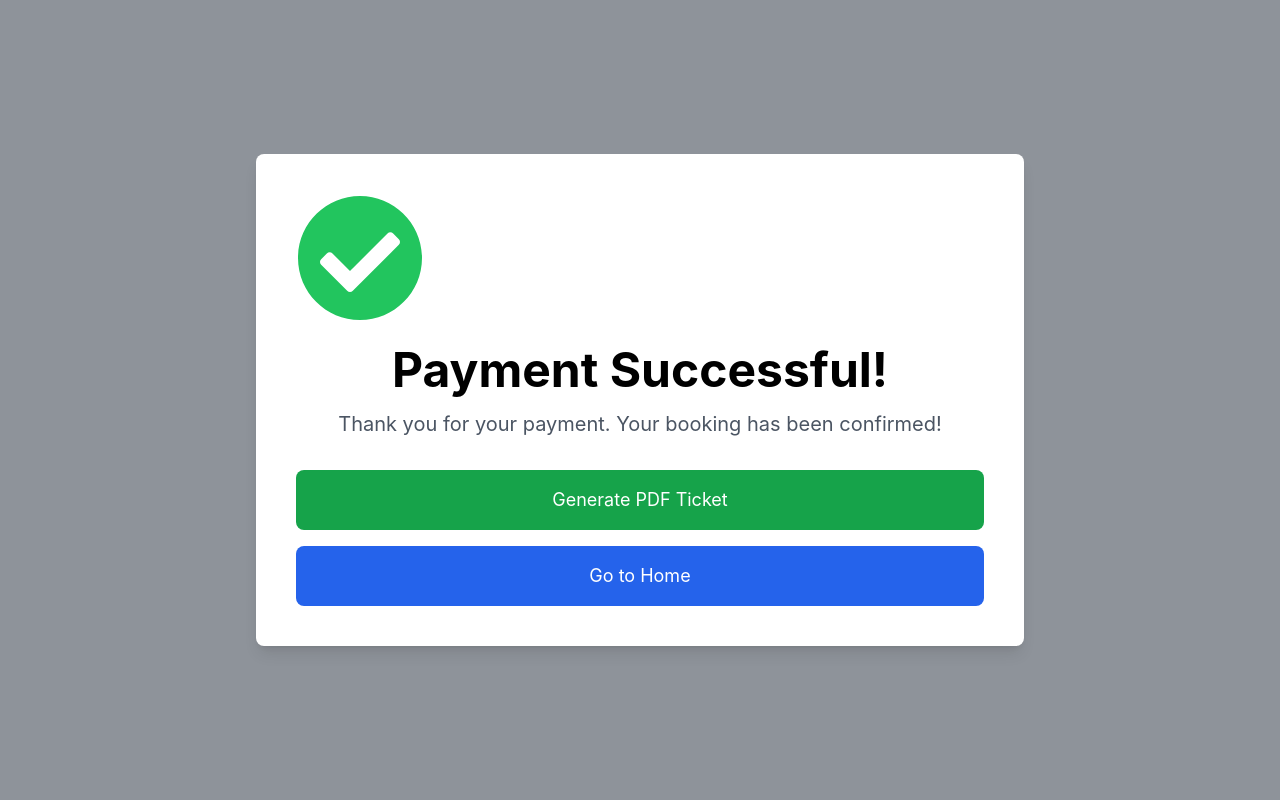
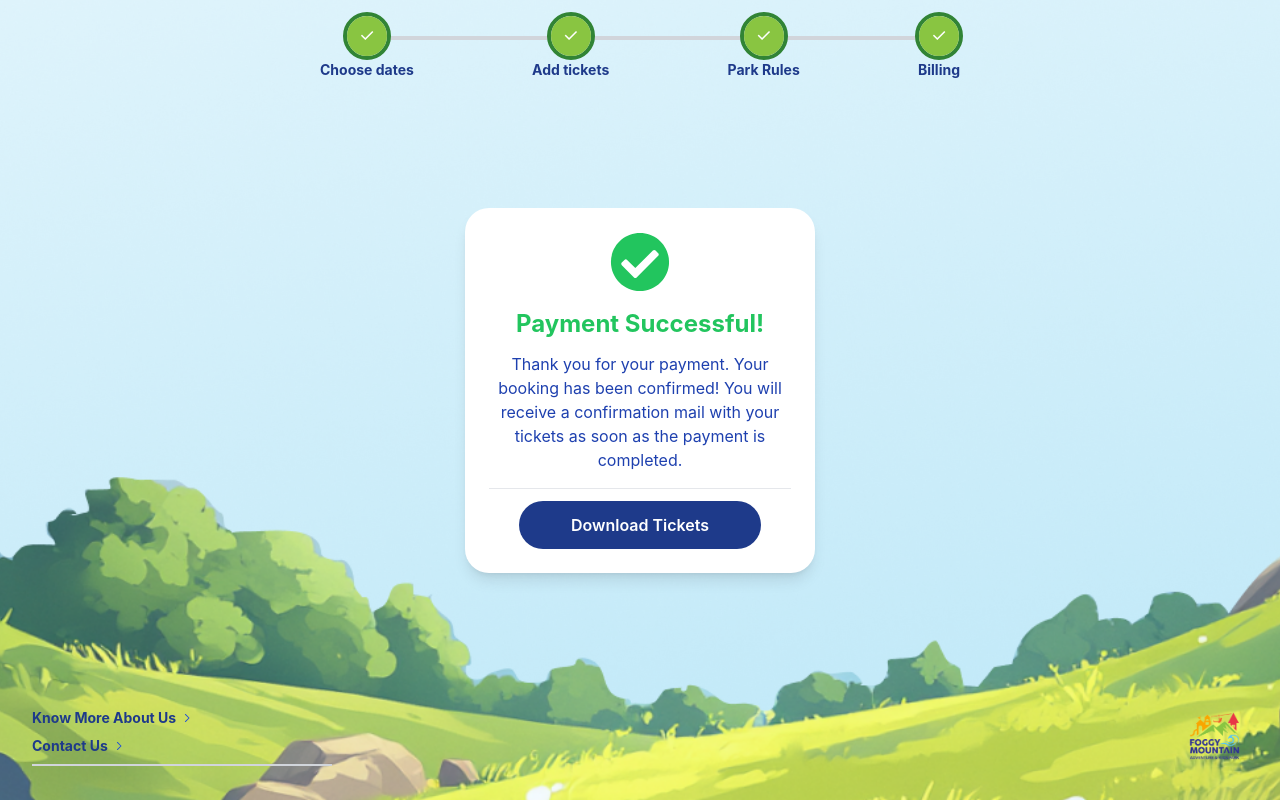
Before and after one commit to fayizIT/Ticket-Management, a React (Vite) app in the folder frontend-api/: page /thank-you in a window 1280 px wide. Built offline with nearby package versions, Linux system fonts and the light colour scheme.

Commit message:
latest commit on payment successfull

```diff
--- a/frontend-api/index.html
+++ b/frontend-api/index.html
@@ -5,7 +5,7 @@
     <link rel="icon" type="image/svg+xml" href="/vite.svg" />
     <link href="https://fonts.googleapis.com/icon?family=Material+Icons" rel="stylesheet">
     <meta name="viewport" content="width=device-width, initial-scale=1.0" />
-    <title>Vite + React + TS</title>
+    <title>Foggy mountain Ticket Booking</title>
   </head>
   <body>
     <div id="root"></div>
--- a/frontend-api/src/components/PaymentSuccess.tsx
+++ b/frontend-api/src/components/PaymentSuccess.tsx
@@ -1,10 +1,12 @@
-import React from 'react';
-import { FaCheckCircle } from 'react-icons/fa';
-import { useNavigate, useLocation } from 'react-router-dom';
-import jsPDF from 'jspdf';
-import JsBarcode from 'jsbarcode';
-import 'jspdf-autotable';
-import logo from '../../public/assets/clientlogo.png';
+import React from "react";
+import { FaCheckCircle } from "react-icons/fa";
+import { useNavigate, useLocation } from "react-router-dom";
+import { PdfGenerator } from "./PdfGenerator";
+import backgroundImage from "../../public/assets/TicketFrame.png";
+import RightFooter from "./RightFooter";
+import LeftFooter from "./LeftFooter";
+import Timeline from "./Timeline";
+import Image from "../../public/assets/clientlogo.png";
 
 const PaymentSuccess: React.FC = () => {
   const navigate = useNavigate();
@@ -15,94 +17,80 @@ const PaymentSuccess: React.FC = () => {
     navigate("/");
   };
 
-  const handleGeneratePdf = () => {
-    const doc = new jsPDF();
+  // Format date to "15 October 2024"
+  const formattedDate = bookingData?.dateOfVisit
+    ? new Date(bookingData.dateOfVisit).toLocaleDateString('en-GB', {
+        day: 'numeric',
+        month: 'long',
+        year: 'numeric',
+      })
+    : "";
 
-    // Add logo
-    const logoImg = new Image();
-    logoImg.src = logo; // Use the imported logo path
-    logoImg.onload = () => {
-      doc.addImage(logoImg, 'PNG', 10, 10, 50, 20); // Adjusted position
-
-      // Title
-      doc.setFontSize(22);
-      doc.text("Booking Confirmation", 105, 35, { align: 'center' });
-
-      // Table for Booking Details
-      const tableData = [
-        { detail: 'Name', info: bookingData.fullName },
-        { detail: 'Email', info: bookingData.email },
-        { detail: 'Total Amount', info: `'₹' ${bookingData.grandTotal}` },
-        { detail: 'Booking ID', info: bookingData.bookingId },
-        { detail: 'Date of Visit', info: new Date(bookingData.dateOfVisit).toLocaleDateString() },
-        { detail: 'PIN Code', info: bookingData.pinCode },
-        { detail: 'Payment ID', info: bookingData.orderId },
-      ];
-
-      (doc as any).autoTable({
-        head: [['Detail', 'Information']],
-        body: tableData.map(item => [item.detail, item.info]),
-        startY: 50, // Start the table below the title
-        theme: 'grid',
-        styles: {
-          halign: 'left',
-          fontSize: 12,
-        },
-        headStyles: {
-          fillColor: [22, 160, 133],
-          textColor: [255, 255, 255],
-          fontSize: 14,
-        },
-        alternateRowStyles: {
-          fillColor: [240, 240, 240],
-        },
-        margin: { top: 20 },
-      });
-
-      // Generate a barcode
-      const barcodeCanvas = document.createElement("canvas");
-      JsBarcode(barcodeCanvas, bookingData.bookingId, {
-        format: "CODE128",
-        width: 2,
-        height: 50,
-        displayValue: true,
-        text: "Booking ID",
-      });
-
-      const barcodeDataUrl = barcodeCanvas.toDataURL("image/png");
-      doc.addImage(barcodeDataUrl, 'PNG', 20, (doc as any).lastAutoTable.finalY + 10, 180, 30);
-
-      // Save the PDF
-      doc.save("booking_confirmation.pdf");
-    };  };
+  // Format total to avoid unnecessary decimal points
+  const formattedTotal = bookingData?.grandTotal
+    ? parseFloat(bookingData.grandTotal.toFixed(2))
+    : "";
 
   return (
-    <div className="fixed inset-0 flex items-center justify-center bg-gray-800 bg-opacity-50 p-4 md:p-10">
-      <div className="bg-white rounded-lg shadow-lg p-6 md:p-10 w-full max-w-lg lg:max-w-3xl text-center">
-        {/* Success Icon */}
-        <FaCheckCircle className="text-green-500 text-6xl md:text-9xl mb-6" />
+    <div
+      className="min-h-screen flex flex-col bg-no-repeat bg-cover bg-center w-full"
+      style={{
+        backgroundImage: `url(${backgroundImage})`,
+        backgroundSize: "cover",
+      }}
+    >
+      <Timeline
+        currentStep={4}
+        onStepClick={() => console.log("Step clicked!")}
+      />
 
-        {/* Success Message */}
-        <h2 className="text-2xl md:text-5xl font-bold mb-4">Payment Successful!</h2>
-        <p className="text-gray-600 text-base md:text-xl mb-8">
-          Thank you for your payment. Your booking has been confirmed!
-        </p>
+      <div className="flex flex-col items-center justify-center w-full flex-grow p-4 md:p-8">
+        <div className="bg-white  rounded-3xl shadow-lg p-4 md:p-6 w-[350px] max-w-md text-center">
+          {/* Success Icon */}
+          <div className="w-full flex justify-center mb-4">
+            <FaCheckCircle className="text-green-500 text-5xl md:text-6xl" />
+          </div>
 
-        {/* Buttons */}
-        <div className="space-y-4">
-          <button
-            onClick={handleGeneratePdf}
-            className="w-full py-3 md:py-4 bg-green-600 text-white rounded-lg hover:bg-green-700 transition duration-300 text-base md:text-lg"
-          >
-            Generate PDF Ticket
-          </button>
-          <button
-            onClick={handleRedirect}
-            className="w-full py-3 md:py-4 bg-blue-600 text-white rounded-lg hover:bg-blue-700 transition duration-300 text-base md:text-lg"
-          >
-            Go to Home
-          </button>
+          {/* Success Message */}
+          <h2 className="text-xl md:text-2xl font-bold mb-3 text-green-500">
+            Payment Successful!
+          </h2>
+          <p className="text-blue-800 text-sm md:text-base mb-4">
+            Thank you for your payment. Your booking has been confirmed! You
+            will receive a confirmation mail with your tickets as soon as the
+            payment is completed.
+          </p>
+
+          <hr className="mb-3 font-bold"></hr>
+
+          {/* Additional Details - Horizontal Layout */}
+          {bookingData && (
+            <div className="flex justify-around items-start text-gray-700 mb-4">
+              <div className="text-start">
+                <p className="font-semibold text-[#15196E] text-start opacity-40">Date of Visit</p>
+                <p className="font-bold text-blue-900">{formattedDate}</p>
+              </div>
+              <div className="text-center ">
+                <p className="font-semibold text-[#15196E] opacity-40">Visitors</p>
+                <p className="font-bold text-blue-900">{bookingData.totalVisitors}</p>
+              </div>
+              <div className="text-end">
+                <p className="font-semibold text-[#15196E] opacity-40 text-end">Total</p>
+                <p className="font-bold text-blue-900 text-end">₹{formattedTotal}</p>
+              </div>
+            </div>
+          )}
+
+          {/* Buttons */}
+          <div className="space-y-3">
+            <PdfGenerator bookingData={bookingData} />
+          </div>
         </div>
+      </div>
+
+      <div className="flex flex-col md:flex-row w-full justify-between p-4 md:p-8">
+        <LeftFooter />
+        <RightFooter imageSrc={Image} />
       </div>
     </div>
   );
--- /dev/null
+++ b/frontend-api/src/components/PdfGenerator.tsx
@@ -0,0 +1,101 @@
+import jsPDF from "jspdf";
+import JsBarcode from "jsbarcode";
+import logo from "../../public/assets/clientlogo.png";
+import { useNavigate } from "react-router-dom";
+
+interface PdfGeneratorProps {
+  bookingData: {
+    fullName: string;
+    email: string;
+    grandTotal: number;
+    bookingId: string;
+    dateOfVisit: string;
+    pinCode: string;
+    orderId: string;
+  };
+}
+
+export const PdfGenerator: React.FC<PdfGeneratorProps> = ({ bookingData }) => {
+  const navigate = useNavigate();
+  const handleGeneratePdf = () => {
+    const doc = new jsPDF();
+
+    // Add logo
+    const logoImg = new Image();
+    logoImg.src = logo;
+    logoImg.onload = () => {
+      doc.addImage(logoImg, "PNG", 10, 10, 50, 20);
+
+      // Title
+      doc.setFontSize(22);
+      doc.text("Booking Confirmation", 105, 35, { align: "center" });
+
+      // Table for Booking Details
+      const tableData = [
+        { detail: "Name", info: bookingData.fullName },
+        { detail: "Email", info: bookingData.email },
+        { detail: "Total Amount", info: `'₹' ${bookingData.grandTotal}` },
+        { detail: "Booking ID", info: bookingData.bookingId },
+        {
+          detail: "Date of Visit",
+          info: new Date(bookingData.dateOfVisit).toLocaleDateString(),
+        },
+        { detail: "PIN Code", info: bookingData.pinCode },
+        { detail: "Payment ID", info: bookingData.orderId },
+      ];
+
+      (doc as any).autoTable({
+        head: [["Detail", "Information"]],
+        body: tableData.map((item) => [item.detail, item.info]),
+        startY: 50,
+        theme: "grid",
+        styles: {
+          halign: "left",
+          fontSize: 12,
+        },
+        headStyles: {
+          fillColor: [22, 160, 133],
+          textColor: [255, 255, 255],
+          fontSize: 14,
+        },
+        alternateRowStyles: {
+          fillColor: [240, 240, 240],
+        },
+        margin: { top: 20 },
+      });
+
+      // Generate a barcode
+      const barcodeCanvas = document.createElement("canvas");
+      JsBarcode(barcodeCanvas, bookingData.bookingId, {
+        format: "CODE128",
+        width: 2,
+        height: 50,
+        displayValue: true,
+        text: "Booking ID",
+      });
+
+      const barcodeDataUrl = barcodeCanvas.toDataURL("image/png");
+      doc.addImage(
+        barcodeDataUrl,
+        "PNG",
+        20,
+        (doc as any).lastAutoTable.finalY + 10,
+        180,
+        30
+      );
+
+      // Save the PDF
+      doc.save("booking_confirmation.pdf");
+    };
+    navigate("/");
+  };
+
+  return (
+    <button
+      onClick={handleGeneratePdf}
+      className="w-4/5 font-semibold py-2 md:py-3 bg-blue-900 text-white rounded-3xl hover:bg-green-700 transition duration-300 text-sm md:text-base"
+    >
+      Download Tickets
+    </button>
+  );
+};
--- a/frontend-api/src/pages/UserSide/TicketCart/RightPanel.tsx
+++ b/frontend-api/src/pages/UserSide/TicketCart/RightPanel.tsx
@@ -142,7 +142,7 @@ const RightPanel: React.FC<{
             : calculatedTotal.toFixed(2)}
         </p>
         <button
-          className="flex justify-center bg-blue-900 text-white py-2 px-4 rounded-full hover:bg-blue-800 text-xs transition duration-300"
+          className="flex justify-center font-bold bg-blue-900 text-white py-2 px-4 rounded-full hover:bg-blue-800 text-xs transition duration-300"
           onClick={handleConfirm}
         >
           Continue
```
Also changed, not shown: frontend-api/src/pages/UserSide/DateSelector/RightPanel.tsx (+19 -6 lines).
